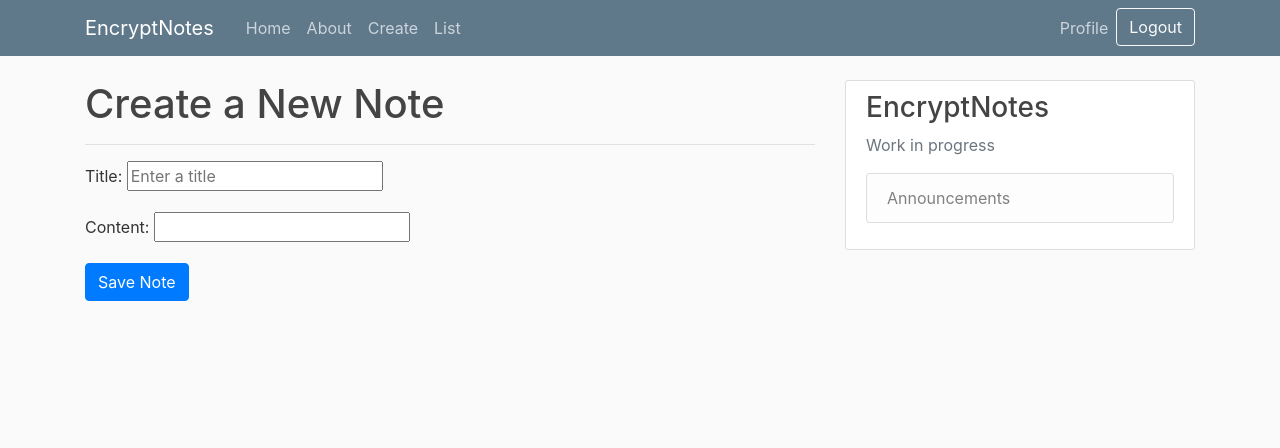
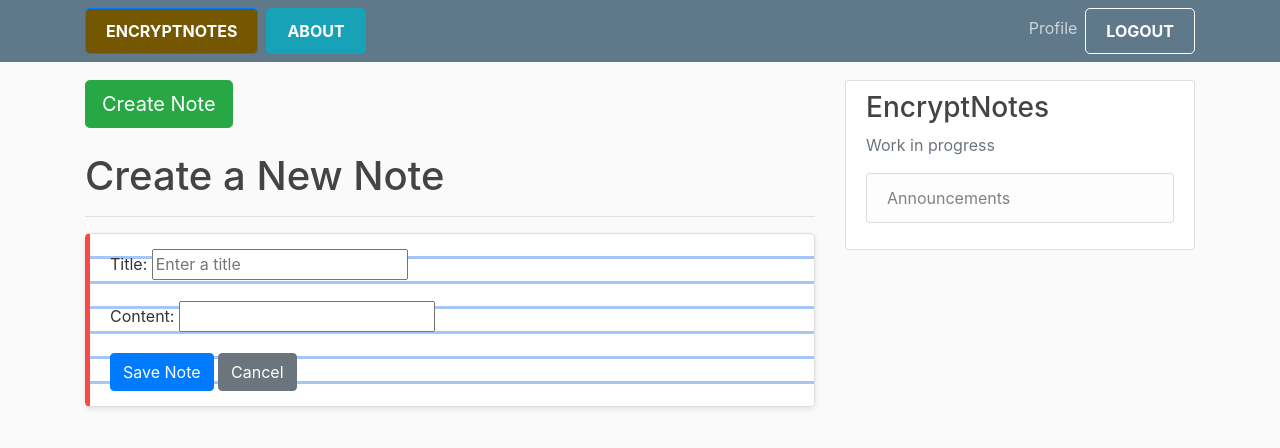
Before and after one commit to Dwaddle26/EncryptNotes, a Django app: page /create/ in a window 1280 px wide. Shown: the top 448 px of the page. Run offline with Django 3.2, Linux system fonts and the light colour scheme; a user stored in the database is signed in; some libraries are stand-ins or nearby versions.

Commit message:
added phase 3 contribution sheet. Configured the view and edit functions, added a delete function. Configured the main page to be the log-in page when logged-out and the list page when logged in. Added some design elements to the UI. Tested encryption and decryption, Google log-in, and made sure each page and link on the page worked. Tested log-out feature.

```diff
--- a/django_project/EncryptNotes/forms.py
+++ b/django_project/EncryptNotes/forms.py
@@ -5,7 +5,7 @@ from EncryptNotes.models import Note
 # Form for a note
 class NoteForm(forms.ModelForm):
     title = forms.CharField(widget=forms.TextInput(attrs={'placeholder': 'Enter a title'}))
-    content = forms.CharField(widget=TinyMCE(attrs={'cols': 40, 'rows': 30}))
+    content = forms.CharField(widget=TinyMCE(attrs={'cols': 80, 'rows': 30}))
     class Meta:
         model = Note
         fields = ['title', 'content']
--- /dev/null
+++ b/django_project/EncryptNotes/static/EncryptNotes/styles.css
@@ -0,0 +1,107 @@
+.navbar .btn {
+    font-size: 1rem;
+    padding: 10px 20px;
+    border-radius: 5px;
+    text-transform: uppercase;
+    font-weight: bold;
+}
+
+.navbar .btn-primary {
+    background-color: #755601;
+    border-color: #007bff;
+}
+
+.navbar .btn-success {
+    background-color: #28a745;
+    border-color: #28a745;
+}
+
+.navbar .btn-info {
+    background-color: #17a2b8;
+    border-color: #17a2b8;
+}
+
+.navbar .btn-outline-light {
+    color: #fff;
+    border-color: #fff;
+}
+
+.notebook-page {
+    background: linear-gradient(white 90%, #a5c6f7 50%) repeat-y;
+    background-size: 100% 25px; /* Spacing between lines */
+    border: 1px solid #ddd;
+    border-left: 5px solid #fc4747; /* Red margin on the left */
+    padding: 15px 20px; /* Adjust padding to align text */
+    margin: 10px 0;
+    border-radius: 5px;
+    box-shadow: 0 2px 5px rgba(0, 0, 0, 0.1);
+    position: relative;
+    line-height: 25px; /* Match the line spacing of the background */
+}
+
+.notebook-page h1 {
+    font-size: 1.5em;
+    color: #333;
+    margin-bottom: 15px;
+}
+
+.notebook-page p {
+    white-space: pre-wrap; /* Preserve line breaks in content */
+    margin: 0;
+}
+
+.notebook-page textarea {
+    background: transparent; /* Make the background transparent */
+    border: none; /* Remove the border */
+    width: 100%; /* Make the textarea span the full width */
+    height: 300px; /* Adjust the height as needed */
+    resize: none; /* Disable resizing */
+    outline: none; /* Remove the focus outline */
+    font-size: 1em; /* Adjust font size to match the lines */
+    line-height: 25px; /* Match the line spacing of the notebook */
+    color: #333; /* Text color */
+    padding: 0; /* Remove padding */
+    margin: 0; /* Remove margin */
+}
+
+.notebook-page strong {
+    font-size: 1.2em;
+    color: #333;
+    display: block;
+    margin-bottom: 15px; /* Add spacing between title and content */
+}
+
+.notebook-page .note-buttons {
+    position: absolute;
+    top: 6px;
+    right: 15px;
+    display: flex;
+    flex-direction: column; /* Stack buttons vertically */
+    gap: 10px; /* Add spacing between buttons */
+    align-items: flex-end; /* Align buttons to the right */
+    justify-content: flex-start; /* Ensure buttons start at the top */
+    max-width: calc(100% - 30px); /* Prevent buttons from overflowing the note */
+}
+
+.notebook-page .note-buttons a {
+    text-align: center;
+    padding: 5px 10px;
+    font-size: 0.9em;
+    border-radius: 5px;
+    text-decoration: none;
+}
+
+.notebook-page .note-buttons a.btn-primary {
+    background-color: #007bff;
+    color: white;
+}
+
+.notebook-page .note-buttons a.btn-secondary {
+    background-color: #6c757d;
+    color: white;
+}
+
+.notebook-page .note-buttons a.btn-danger {
+    background-color: #dc3545;
+    color: white;
+}
--- a/django_project/EncryptNotes/templates/EncryptNotes/announcements.html
+++ b/django_project/EncryptNotes/templates/EncryptNotes/announcements.html
@@ -4,8 +4,6 @@
     <hr>
     <p>( ͡° ͜ʖ ͡°)
     <br>
-    <br>
-
         Date Posted: 3/11/2025 1:23 am
     <hr>
 
--- a/django_project/EncryptNotes/templates/EncryptNotes/base.html
+++ b/django_project/EncryptNotes/templates/EncryptNotes/base.html
@@ -12,6 +12,9 @@
 
     <link rel="stylesheet" type="text/css" href="{% static 'EncryptNotes/main.css' %}">
 
+    <!-- Notebook Page CSS -->
+    <link rel="stylesheet" type="text/css" href="{% static 'EncryptNotes/styles.css' %}">
+
     {% if title %}
         <title>EncryptNotes - {{ title }}</title>
     {% else %}
@@ -22,30 +25,27 @@
     <header class="site-header">
       <nav class="navbar navbar-expand-md navbar-dark bg-steel fixed-top">
         <div class="container">
-          <a class="navbar-brand mr-4" href="{% url 'EncryptNotes-home' %}">EncryptNotes</a>
+            <!-- EncryptNotes Button -->
+            <a class="btn btn-primary mr-2" href="{% url 'EncryptNotes-home' %}">EncryptNotes</a>
             <button class="navbar-toggler" type="button" data-toggle="collapse" data-target="#navbarToggle" aria-controls="navbarToggle" aria-expanded="false" aria-label="Toggle navigation">
                 <span class="navbar-toggler-icon"></span>
             </button>
             <div class="collapse navbar-collapse" id="navbarToggle">
                 <div class="navbar-nav mr-auto">
-			{% if user.is_authenticated %}
-              <a class="nav-item nav-link" href="{% url 'EncryptNotes-home' %}">Home</a>
-              <a class="nav-item nav-link" href="{% url 'EncryptNotes-about' %}">About</a>
-			  <a class="nav-item nav-link" href="{% url 'EncryptNotes-create' %}">Create</a>
-			  <a class="nav-item nav-link" href="{% url 'EncryptNotes-list' %}">List</a>
-			  {% else %}
-              <a class="nav-item nav-link" href="{% url 'EncryptNotes-home' %}">Home</a>
-              <a class="nav-item nav-link" href="{% url 'EncryptNotes-about' %}">About</a>
-			  {% endif %}
+                    <!-- About Button -->
+                    <a class="btn btn-info" href="{% url 'EncryptNotes-about' %}">About</a>
                 </div>
                 <!-- Navbar Right Side -->
                 <div class="navbar-nav">
                     {% if user.is_authenticated %}
                         <a class="nav-item nav-link" href="{% url 'profile' %}">Profile</a>
-                <form action="{% url 'logout' %}" method="post">{% csrf_token %}<button type="submit" class='btn btn-outline-light'>Logout</button></form>
+                        <form action="{% url 'logout' %}" method="post" class="d-inline">
+                            {% csrf_token %}
+                            <button type="submit" class="btn btn-outline-light">Logout</button>
+                        </form>
                     {% else %}
-                <a class="nav-item nav-link" href="{% url 'login' %}">Login</a>
-                <a class="nav-item nav-link" href="{% url 'register' %}">Register</a>
+                        <a class="btn btn-outline-light mr-2" href="{% url 'login' %}">Login</a>
+                        <a class="btn btn-outline-light" href="{% url 'register' %}">Register</a>
                     {% endif %}
                 </div>
             </div>
@@ -55,6 +55,11 @@
     <main role="main" class="container">
       <div class="row">
           <div class="col-md-8">
+              {% if user.is_authenticated %}
+                  <div class="mb-4">
+                      <a class="btn btn-success btn-lg" href="{% url 'EncryptNotes-create' %}">Create Note</a>
+                  </div>
+              {% endif %}
               {% if messages %}
                   {% for message in messages %}
                       <div class="alert alert-{{ message.tags }}">
--- a/django_project/EncryptNotes/templates/EncryptNotes/create.html
+++ b/django_project/EncryptNotes/templates/EncryptNotes/create.html
@@ -1,9 +1,10 @@
 {% extends "EncryptNotes/base.html" %}
+
 {% block content %}
     <h1>Create a New Note</h1>
     <hr>
-    <form method="post">
-		{% csrf_token %}
+    <form method="post" class="notebook-page">
+        {% csrf_token %}
         <div class="form-group">
             <label for="id_title">Title:</label>
             {{ form.title }}
@@ -13,8 +14,10 @@
             {{ form.content }}
         </div>
         <button type="submit" class="btn btn-primary">Save Note</button>
+        <a href="{% url 'EncryptNotes-home' %}" class="btn btn-secondary">Cancel</a>
     </form>
-	<script src="https://cdn.tiny.cloud/1/77imh3r0wkiucf1epdh85cswmo23a6lehp5mbfyarmtwrf8g/tinymce/6/tinymce.min.js" referrerpolicy="origin"></script>
+
+    <script src="https://cdn.tiny.cloud/1/77imh3r0wkiucf1epdh85cswmo23a6lehp5mbfyarmtwrf8g/tinymce/6/tinymce.min.js" referrerpolicy="origin"></script>
     <script>
         tinymce.init({
             selector: '#id_content',
@@ -23,6 +26,4 @@
             menubar: false
         });
     </script>
-
-
 {% endblock content %}
--- a/django_project/EncryptNotes/urls.py
+++ b/django_project/EncryptNotes/urls.py
@@ -1,15 +1,15 @@
-from django.urls import path
+from django.urls import path, include
 from . import views
 
 urlpatterns = [
     path('', views.home, name='EncryptNotes-home'),
+    path('list/', views.list, name='EncryptNotes-list'),
     path('about/', views.about, name='EncryptNotes-about'),
     path('create/', views.create, name='EncryptNotes-create'),
     path('announcements/', views.announcements, name='EncryptNotes-announcements'),
-    path('list/', views.list, name='EncryptNotes-list'),
     path('edit/<int:note_id>', views.edit, name='EncryptNotes-edit'),
-    path('view/<int:note_id>/', views.view, name='EncryptNotes-view')
-
-
+    path('view/<int:note_id>/', views.view, name='EncryptNotes-view'),
+    path('delete/<int:note_id>/', views.delete, name='EncryptNotes-delete'),
+    path('tinymce/', include('tinymce.urls'))
 
 ]
--- a/django_project/EncryptNotes/views.py
+++ b/django_project/EncryptNotes/views.py
@@ -1,16 +1,44 @@
-from django.shortcuts import render, redirect
+from django.shortcuts import render, redirect, get_object_or_404
+from django.contrib.auth.decorators import login_required
 from .models import Post
 from .models import Note
 from cryptography.fernet import Fernet
 from .encTools import *
 from .forms import NoteForm
-
+from django.utils.html import strip_tags
 
 def home(request):
-    context = {
-        'posts': Post.objects.all()
-    }
-    return render(request, 'EncryptNotes/home.html', context)
+    if request.user.is_authenticated:
+        # Redirect to the List Notes page if the user is authenticated
+        return redirect('EncryptNotes-list')
+    else:
+        # Redirect to the Login page if the user is not authenticated
+        return redirect('login')
+
+@login_required
+def list(request):
+    user = request.user
+    ukey = decrypt_user_key(request.user.userprofile.encryption_key)
+    print(f"Decryption Key: {ukey}")  # Debugging output
+
+    notes = Note.objects.filter(user=user)
+    noteList = []
+    for note in notes:
+        try:
+            # Decrypt the title and content
+            decrypted_title = decrypt_data(ukey, note.title.encode())
+            decrypted_content = decrypt_data(ukey, note.content.encode())
+            print(f"Decrypted Title: {decrypted_title}, Decrypted Content: {decrypted_content}")  # Debugging output
+
+            # Sanitize the content to remove unwanted tags
+            sanitized_content = strip_tags(decrypted_content)
+            noteList.append({'id': note.id, 'title': decrypted_title, 'content': sanitized_content})
+        except Exception as e:
+            print(f"Error decrypting note {note.id}: {e}")
+            continue
+
+    print(f"Decrypted Notes: {noteList}")
+    return render(request, 'EncryptNotes/list.html', {'notes': noteList})
 
 
 def about(request):
@@ -24,73 +52,98 @@ def create(request):
     if request.method == 'POST':
         form = NoteForm(request.POST)
         if form.is_valid():
+            # Retrieve the user's decryption key
             ukey = decrypt_user_key(request.user.userprofile.encryption_key)
-            print(f"Decryption Key: {ukey}")
+            print(f"Decryption Key: {ukey}")  # Debugging output
+
+            # Get the title and content from the form
             nTitle = form.cleaned_data['title']
             nContent = form.cleaned_data['content']
+            print(f"Original Title: {nTitle}, Original Content: {nContent}")  # Debugging output
+
+            # Encrypt the title and content
             encTitle = encrypt_data(ukey, nTitle).decode()
             encContent = encrypt_data(ukey, nContent).decode()
+            print(f"Encrypted Title: {encTitle}, Encrypted Content: {encContent}")  # Debugging output
 
+            # Save the encrypted data to the database
             Note.objects.create(
-            user = request.user,
-            title = encTitle,
-            content = encContent
+                user=request.user,
+                title=encTitle,
+                content=encContent
             )
-            return redirect('EncryptNotes-list')
+            return redirect('EncryptNotes-home')
     else:
-        #GET request needs an empty note form
         form = NoteForm()
-
     return render(request, 'EncryptNotes/create.html', {'form': form, 'title': 'Create'})
 
-# Decrypts and lists notes for a logged in user
-def list(request):
-    user = request.user
+# Decrypt and view a specific note
+def view(request, note_id):
+    note = get_object_or_404(Note, id=note_id, user=request.user)
     ukey = decrypt_user_key(request.user.userprofile.encryption_key)
-    print(f"Decryption Key: {ukey}")
-    notes = Note.objects.filter(user=user)
-    #noteTitles = [decrypt_data(ukey, note.title) for note in notes]
-    #noteContents = [decrypt_data(ukey, note.content) for note in notes]
-    #noteID = [decrypt_data(ukey, note.id) for note in notes]
-    noteList = [
-        {'id': note.id, 'title': decrypt_data(ukey, note.title.encode()), 'content': decrypt_data(ukey, note.content.encode())
-        }
-        for note in notes
-    ]
-    #print(f"Encrypted Title: {note.title}, Encrypted Content: {note.content}")
-    return render(request, 'EncryptNotes/list.html', {'notes': noteList})
 
-# View a specific note
-def view(request, note_id):
-    user = request.user
-    note = Note.objects.get(id=note_id, user=user)
-    eukey = user.userprofile.encryption_key
-    ukey = decrypt_user_key(eukey)
-    thisTitle = decrypt_data(ukey, note.title.encode())
-    thisNote = decrypt_data(ukey, note.content.encode())
-    #FIX THIS
-    return render(request, 'EncryptNotes/view.html', {'title': thisTitle, 'note': thisNote})
+    # Decrypt the title and content
+    decrypted_title = decrypt_data(ukey, note.title.encode())
+    decrypted_content = decrypt_data(ukey, note.content.encode())
+    print(f"Decrypted Title: {decrypted_title}, Decrypted Content: {decrypted_content}")  # Debugging output
+
+    # Sanitize the content to remove unwanted tags
+    sanitized_content = strip_tags(decrypted_content)
+
+    return render(request, 'EncryptNotes/view.html', {
+        'title': decrypted_title,
+        'content': sanitized_content,
+        'note': note
+    })
 
 
 # Edit a specific note
 def edit(request, note_id):
-    user = request.user
-    note = Note.objects.get(id=note_id, user=user)
-    ukey = decrypt_user_key(user.userprofile.encryption_key)
+    note = get_object_or_404(Note, id=note_id, user=request.user)
+    ukey = decrypt_user_key(request.user.userprofile.encryption_key)
+
     if request.method == 'POST':
-        form = NoteForm(request.POST)
+        form = NoteForm(request.POST, instance=note)
         if form.is_valid():
-            editedTitle = form.cleaned_data['title']
-            editedContent = form.cleaned_data['content']
-            encTitle = encrypt_data(ukey, editedTitle).decode()
-            encContent = encrypt_data(ukey, editedNote).decode()
-            note.title = encTitle
-            note.content = encContent
+            # Encrypt the updated title and content
+            updated_title = encrypt_data(ukey, form.cleaned_data['title']).decode()
+            updated_content = encrypt_data(ukey, form.cleaned_data['content']).decode()
+            note.title = updated_title
+            note.content = updated_content
             note.save()
-            return redirect('EncryptNotes/list.html')
+            return redirect('EncryptNotes-home')
     else:
-        clearTitle = decrypt_data(ukey, note.title.encode())
-        clearContent = decrypt_data(ukey, note.content.encode())
-        form = NoteForm(initial={'title': clearTitle, 'content': clearContent})
+        # Decrypt the title and content for editing
+        decrypted_title = decrypt_data(ukey, note.title.encode())
+        decrypted_content = decrypt_data(ukey, note.content.encode())
 
-    return render(request, 'EncryptNotes/edit.html', {'form': form, 'title': 'Edit Note'})
+        # Sanitize the content to remove unwanted tags or prefixes
+        sanitized_content = strip_tags(decrypted_content)
+
+        # Pre-fill the form with decrypted and sanitized data
+        form = NoteForm(initial={
+        'title': decrypted_title,
+        'content': sanitized_content
+    })
+
+    return render(request, 'EncryptNotes/edit.html', {'form': form, 'note': note})
+
+# Delete a specific note
+def delete(request, note_id):
+    note = get_object_or_404(Note, id=note_id, user=request.user)
+    ukey = decrypt_user_key(request.user.userprofile.encryption_key)
+    print(f"Decryption Key: {ukey}")  # Debugging output
+
+    # Decrypt the note title for display
+    try:
+        decrypted_title = decrypt_data(ukey, note.title.encode())
+        print(f"Decrypted Title: {decrypted_title}")  # Debugging output
+    except Exception as e:
+        print(f"Error decrypting title for note {note.id}: {e}")
+        decrypted_title = "Error decrypting title"
+
+    if request.method == 'POST':
+        note.delete()
+        return redirect('EncryptNotes-home')
+
+    return render(request, 'EncryptNotes/delete.html', {'note': note, 'decrypted_title': decrypted_title})
```
Also changed, not shown: django_project/EncryptNotes/templates/EncryptNotes/delete.html (added, +11 -0 lines), django_project/EncryptNotes/templates/EncryptNotes/edit.html (+19 -0 lines), django_project/EncryptNotes/templates/EncryptNotes/home.html (deleted, +0 -15 lines), django_project/EncryptNotes/templates/EncryptNotes/list.html (+6 -5 lines), django_project/EncryptNotes/templates/EncryptNotes/view.html (+8 -5 lines), django_project/EncryptNotes/templates/list.html (added, +17 -0 lines), 4 other files. Lines whose indentation alone changed are shown as unchanged.
